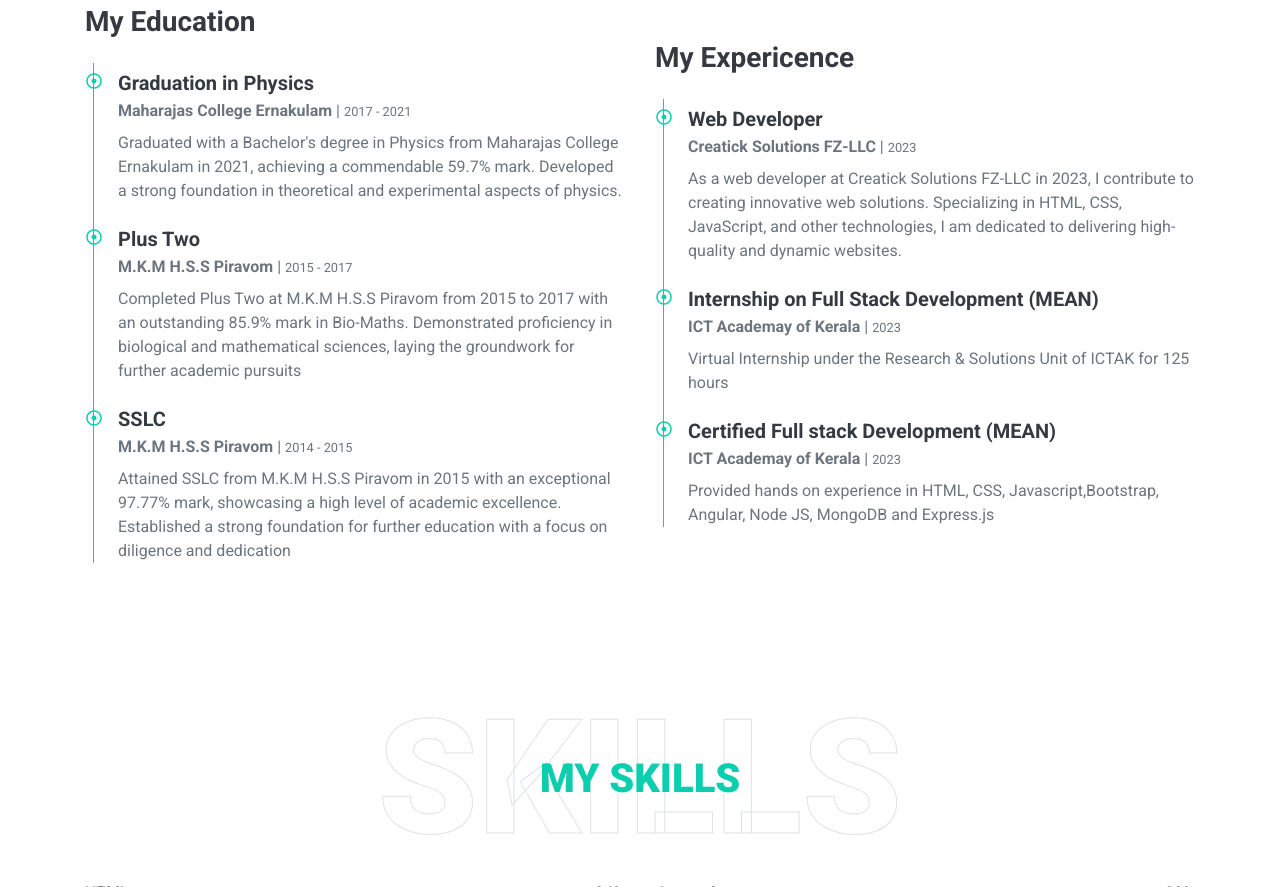
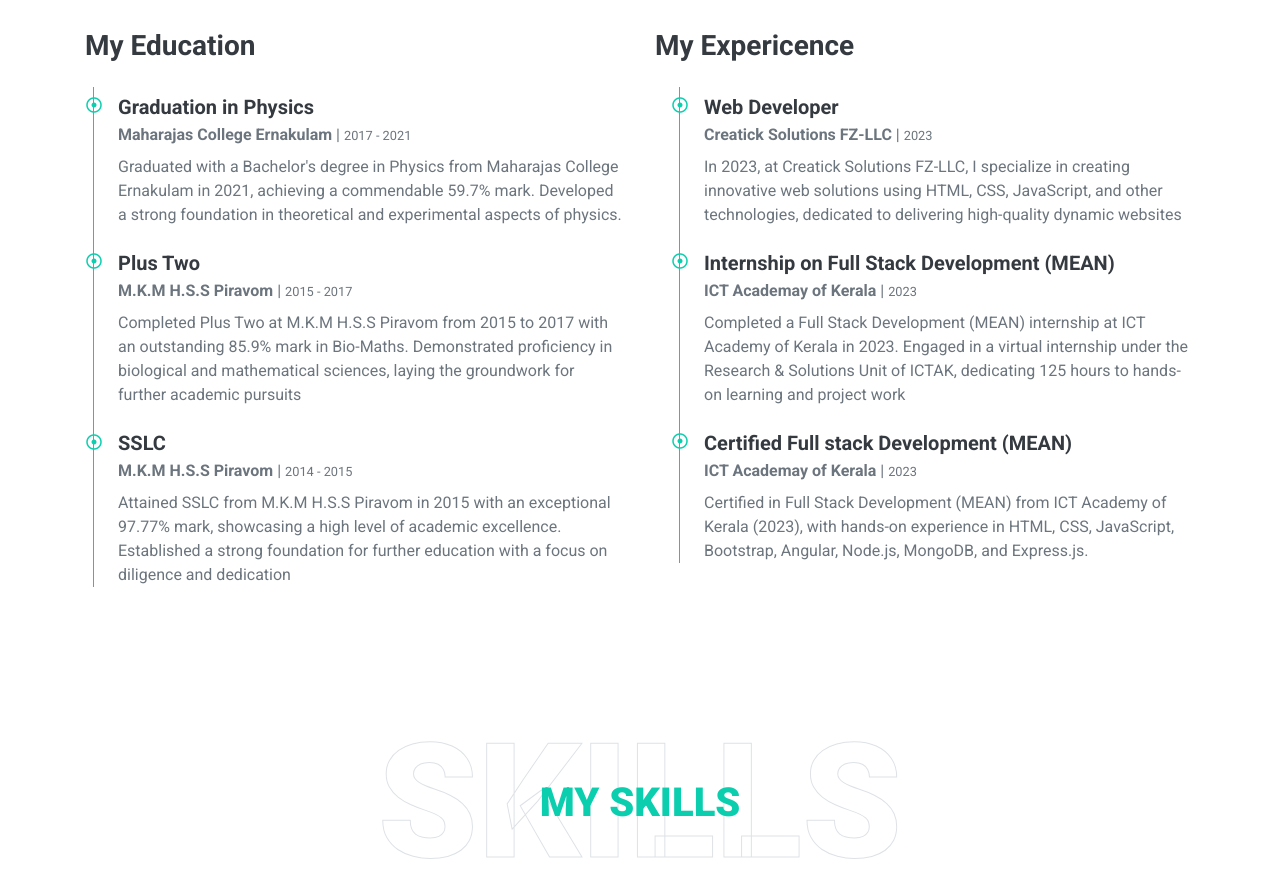
Before and after one commit to ashikmohan/Portfolio, a plain HTML site: page index.html in a window 1280 px wide. Shown: the part 1743-2630 px from the top of the page. Drawn offline with nearby package versions, Linux system fonts and the light colour scheme.

Commit message:
Update index.html

```diff
--- a/index.html
+++ b/index.html
@@ -136,6 +136,7 @@
             </div>
             <div class="row align-items-center">
                 <div class="col-lg-6">
+                    <br>
                     <h3 class="mb-4">My Education</h3>
                     <div class="border-left border-primary pt-2 pl-4 ml-2">
                         <div class="position-relative mb-4">
@@ -160,26 +161,24 @@
                 </div>
                 <div class="col-lg-6">
                     <h3 class="mb-4">My Expericence</h3>
-                    <div class="border-left border-primary pt-2 pl-4 ml-2">
+                    <div class="border-left border-primary pt-2 pl-4 ml-4">
                         <div class="position-relative mb-4">
                             <i class="far fa-dot-circle text-primary position-absolute" style="top: 2px; left: -32px;"></i>
                             <h5 class="font-weight-bold mb-1">Web Developer</h5>
                             <p class="mb-2"><strong>Creatick Solutions FZ-LLC</strong> | <small>2023</small></p>
-                            <p>As a web developer at Creatick Solutions FZ-LLC in 2023, I contribute to creating innovative web solutions. Specializing in HTML, CSS, JavaScript, and other technologies, I am dedicated to delivering high-quality and dynamic websites.</p>
+                            <p>In 2023, at Creatick Solutions FZ-LLC, I specialize in creating innovative web solutions using HTML, CSS, JavaScript, and other technologies, dedicated to delivering high-quality dynamic websites</p>
                         </div>
                         <div class="position-relative mb-4">
                             <i class="far fa-dot-circle text-primary position-absolute" style="top: 2px; left: -32px;"></i>
                             <h5 class="font-weight-bold mb-1">Internship on Full Stack Development (MEAN) </h5>
                             <p class="mb-2"><strong>ICT Academay of Kerala</strong> | <small>2023</small></p>
-                            <p>Virtual Internship under
-                                the Research & Solutions Unit of ICTAK for 125 hours</p>
+                            <p>Completed a Full Stack Development (MEAN) internship at ICT Academy of Kerala in 2023. Engaged in a virtual internship under the Research & Solutions Unit of ICTAK, dedicating 125 hours to hands-on learning and project work</p>
                         </div>
                         <div class="position-relative mb-4">
                             <i class="far fa-dot-circle text-primary position-absolute" style="top: 2px; left: -32px;"></i>
                             <h5 class="font-weight-bold mb-1">Certified Full stack Development (MEAN)</h5>
                             <p class="mb-2"><strong>ICT Academay of Kerala</strong> | <small>2023</small></p>
-                            <p> Provided hands on experience in HTML, CSS, Javascript,Bootstrap, Angular, Node JS,
-                                MongoDB and Express.js</p>
+                            <p> Certified in Full Stack Development (MEAN) from ICT Academy of Kerala (2023), with hands-on experience in HTML, CSS, JavaScript, Bootstrap, Angular, Node.js, MongoDB, and Express.js.</p>
                         </div>
                     </div>
                 </div>
```
